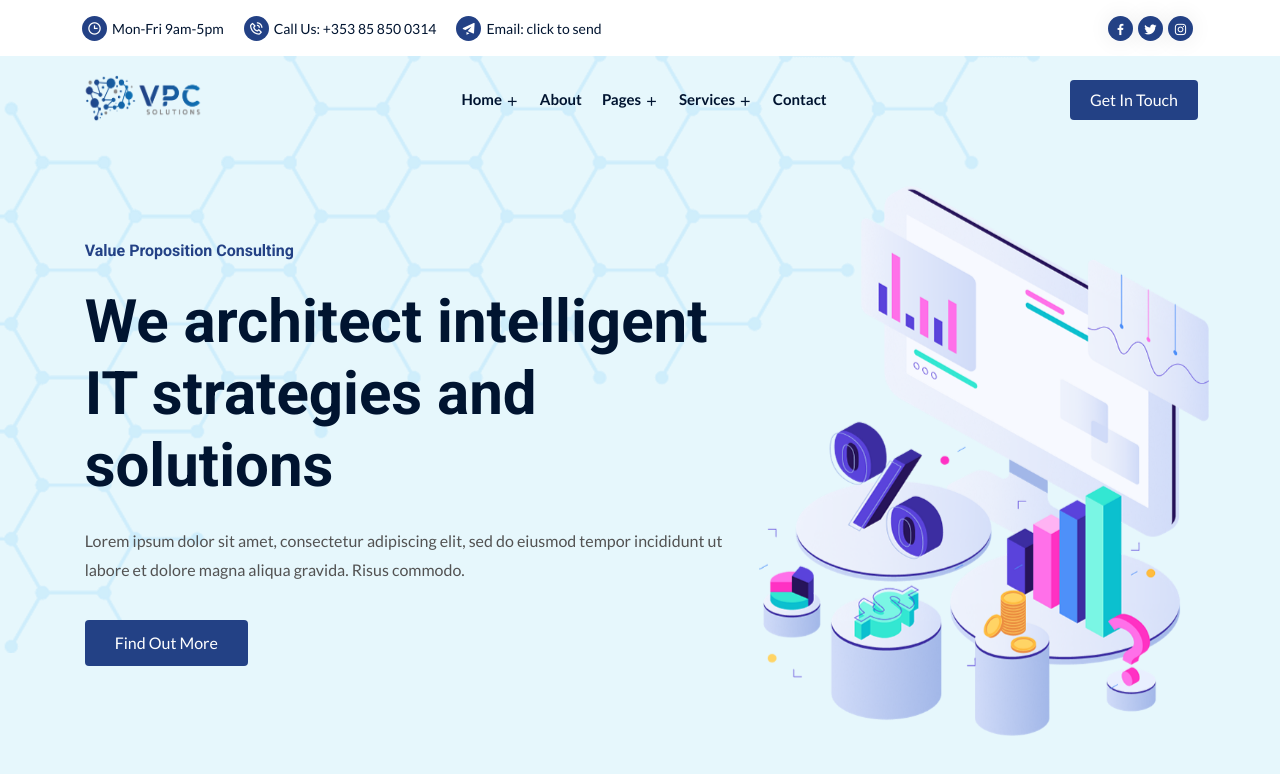
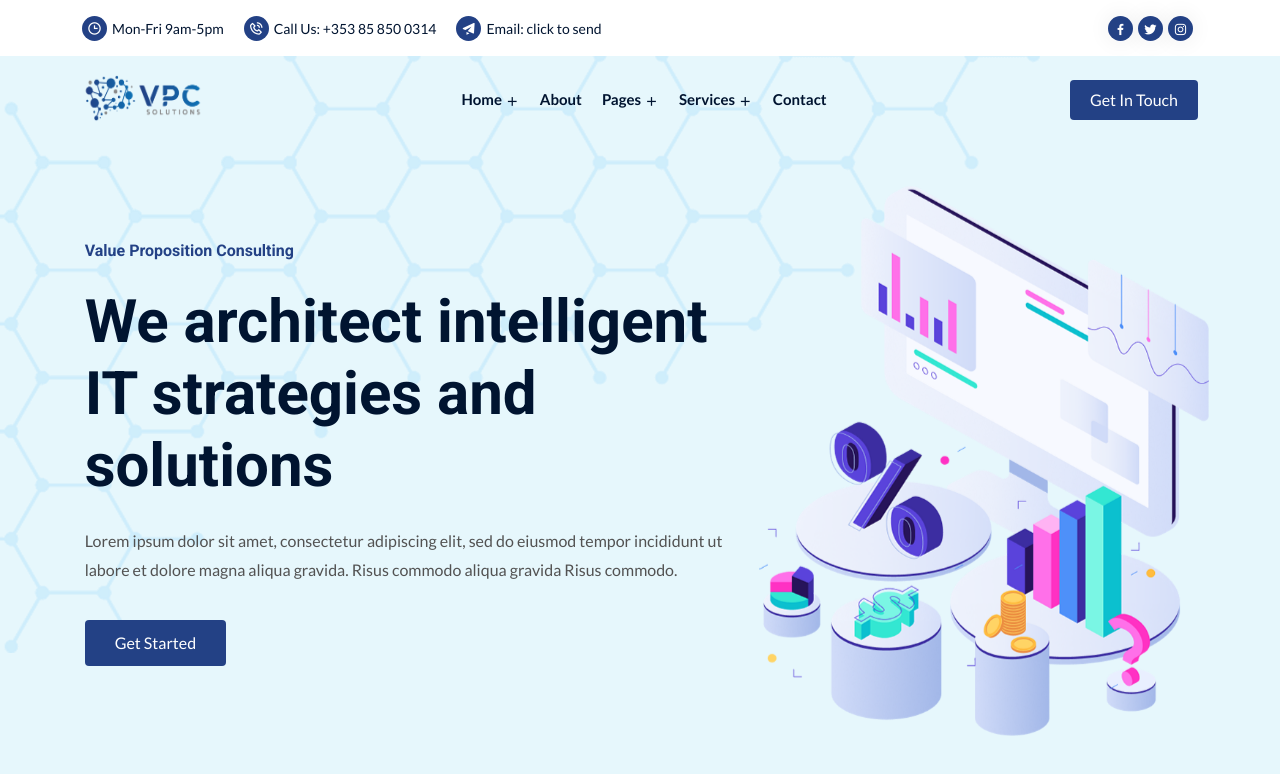
Before and after one commit to danielotieno/vpc-solutions, a Next.js app: page / in a window 1280 px wide. Shown: the top 774 px of the page. Built offline with nearby package versions, Linux system fonts and the light colour scheme.

Commit message:
chore:remove unused code

```diff
--- a/components/Banner/MainBanner.js
+++ b/components/Banner/MainBanner.js
@@ -38,7 +38,8 @@ const MainBanner = () => {
                     <p>
                       Lorem ipsum dolor sit amet, consectetur adipiscing elit,
                       sed do eiusmod tempor incididunt ut labore et dolore magna
-                      aliqua gravida. Risus commodo.
+                      aliqua gravida. Risus commodo aliqua gravida Risus
+                      commodo.
                     </p>
                   </ScrollAnimation>
 
@@ -47,8 +48,8 @@ const MainBanner = () => {
                     delay={50}
                     animateOnce={true}>
                     <div className='banner-btn'>
-                      <Link href='/appointment'>
-                        <a className='default-btn'>Find Out More</a>
+                      <Link href='/' passHref>
+                        <a className='default-btn'>Get Started</a>
                       </Link>
                     </div>
                   </ScrollAnimation>
@@ -57,15 +58,6 @@ const MainBanner = () => {
 
               <div className='col-lg-5 pr-0'>
                 <div className='banner-img-wrap'>
-                  {/* <ScrollAnimation
-                    animateIn='fadeInUp'
-                    delay={50}
-                    animateOnce={true}>
-                    <div className='banner-img'>
-                      <Image src={Homeshape} layout='responsive' alt='Image' />
-                    </div>
-                  </ScrollAnimation> */}
-
                   <div className='shape'>
                     <Image
                       src={BgBanner}
```
